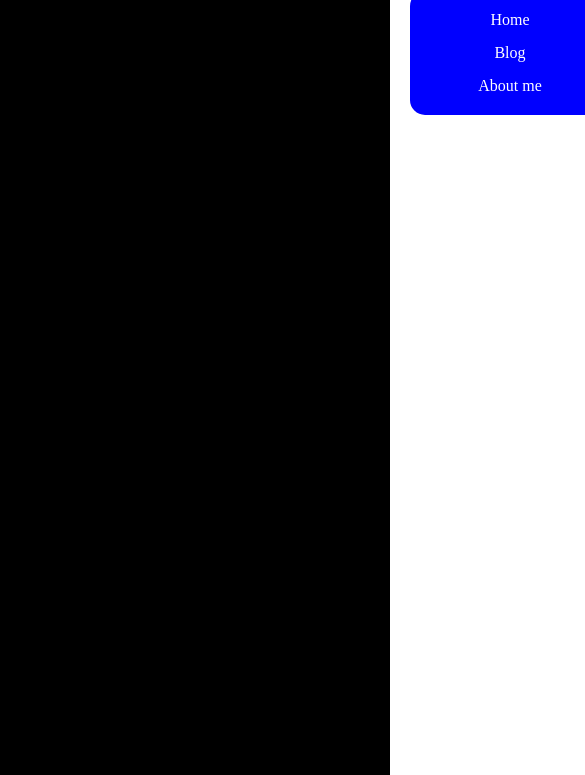
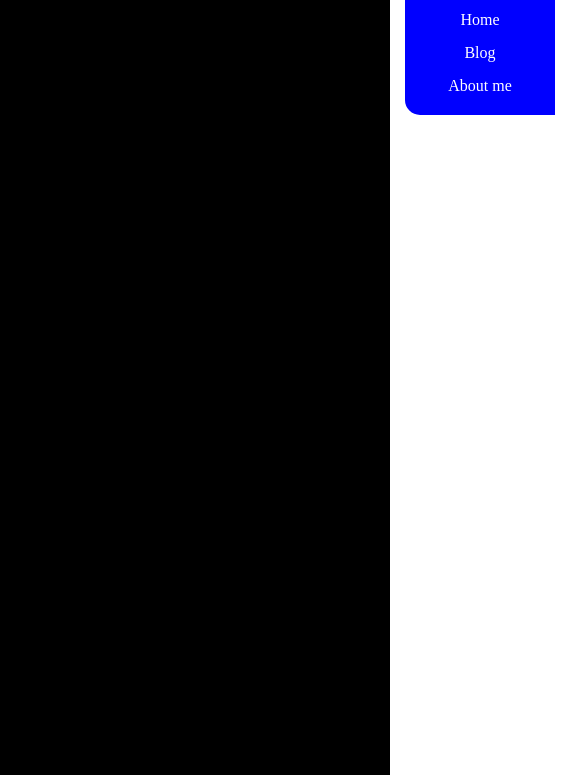
Before and after one commit to acciojob/hamburger-menu-magic-AbhishekKr-Jha, a website: page main.html in a window 390 px wide. Shown: the part 69-844 px from the top of the page, 585 px wide, since content can reach past the window. Drawn offline with nearby package versions, Linux system fonts and the light colour scheme.

Commit message:
sliding updated

```diff
--- a/styles.css
+++ b/styles.css
@@ -60,7 +60,7 @@ html,body{
 .hamburger-menu{
     position: absolute;
     top: 100%;
-    right: -220px;
+    right: 0px;
     padding: 20px;
     background-color: blue;
     display: flex;
@@ -68,8 +68,9 @@ html,body{
     align-items: center;
     justify-content: start;
     flex-direction: column;
-    width: 200px;
-    border-radius: 15px;
+    width: 150px;
+    border-bottom-left-radius : 15px;
+     transform: translateX(110%);
     transition: all linear 0.5s;
 }
 
@@ -84,7 +85,7 @@ html,body{
 }
 
 .show-hamburger-menu{
-    right: -20px;
+    transform: translateX(0);
 }
 
 }
```
